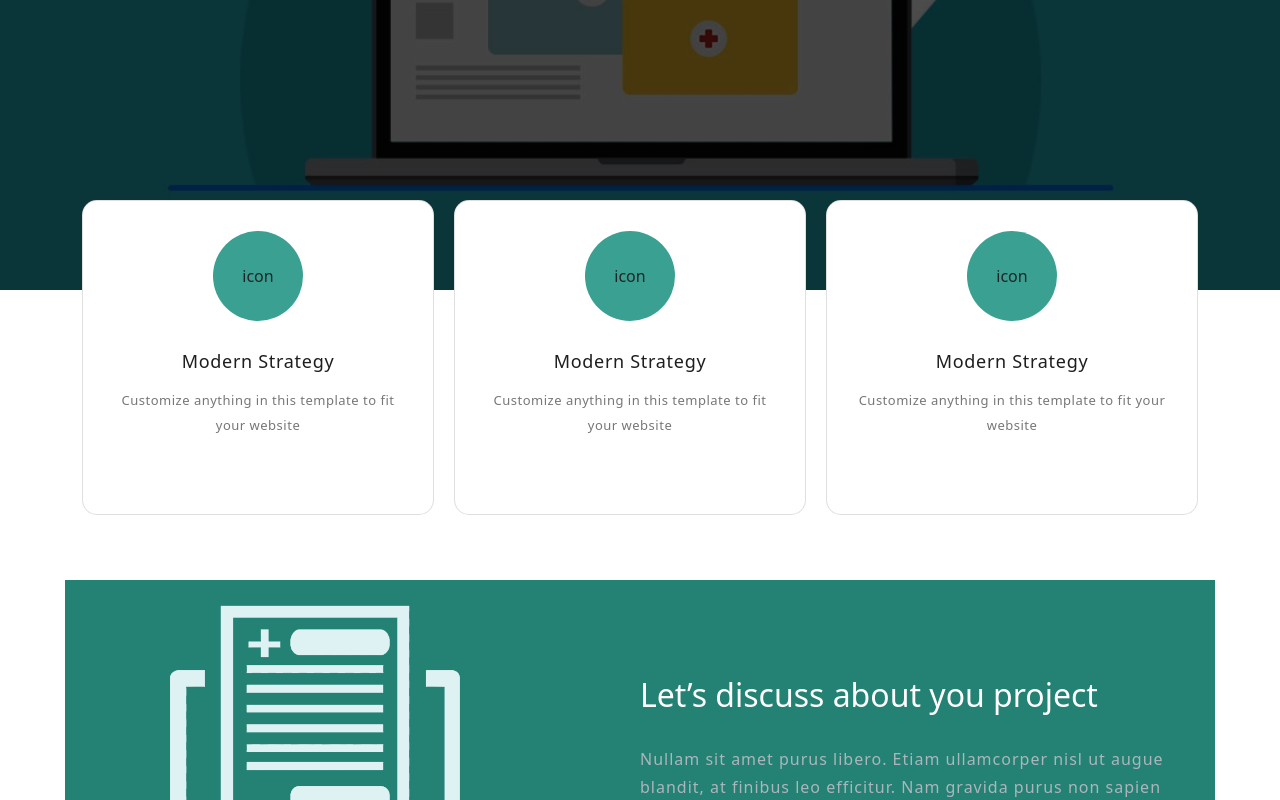
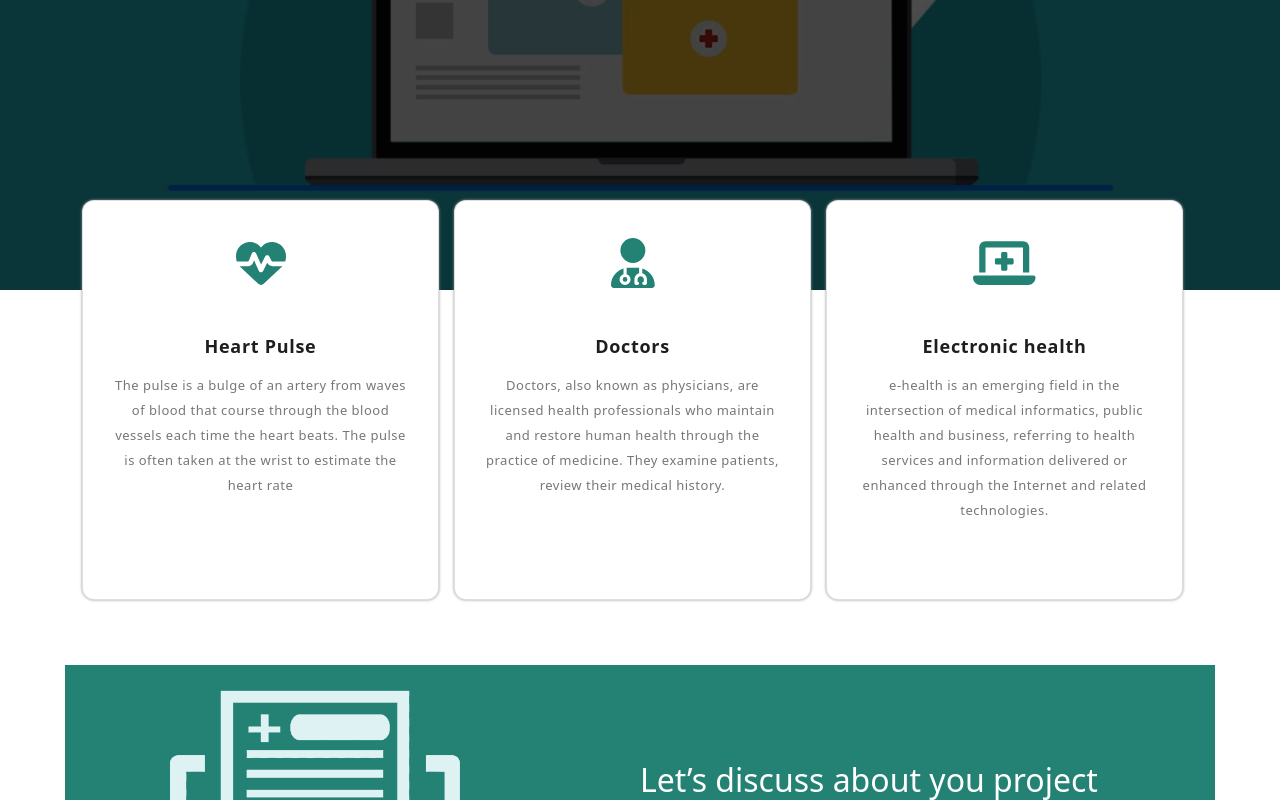
Before and after one commit to Donia-0/Medical-Record-System, a React app: page / in a window 1280 px wide. Shown: the part 510-1310 px from the top of the page. Built offline with nearby package versions, Linux system fonts and the light colour scheme.

Commit message:
hussein-landing-update

```diff
--- a/src/Css/App.css
+++ b/src/Css/App.css
@@ -644,7 +644,6 @@ a.main-button-slider {
   letter-spacing: 0.25px;
 }
 
-
 /*
 ---------------------------------------------
 features
@@ -655,17 +654,12 @@ features
   height: 100%;
   display: block;
   background: #ffffff;
-  box-shadow: 0 0px 0px 0 rgba(0, 0, 0, 0.1);
-
-  border-radius: 15px !important;
+  box-shadow: 0px 0px 3px 0px rgb(152, 151, 151);
+  border-radius: 12px !important;
   padding: 30px;
-
   position: relative;
   margin-bottom: 30px;
-}
-
-.card:hover .icon {
-  background-color: #6dced4;
+  margin-right: 15px;
 }
 
 .card .icon {
@@ -674,20 +668,16 @@ features
   line-height: 90px;
   margin: auto;
   position: relative;
-  margin-bottom: 30px;
-  background: #389f90fc;
-  -webkit-border-radius: 50%;
-  -moz-border-radius: 50%;
+  margin-bottom: 15px;
   border-radius: 50%;
 }
-
-.card .icon i {
-  font-size: 18px;
-  color: #fff;
+.card .icon .svg-inline--fa {
+  font-size: 50px;
+  color: #238274;
 }
 
 .card .title {
-  font-weight: 500;
+  font-weight: bold;
   font-size: 18px;
   color: #1e1e1e;
   letter-spacing: 0.7px;
--- a/src/components/layout/Cards.js
+++ b/src/components/layout/Cards.js
@@ -1,9 +1,12 @@
+import { FontAwesomeIcon } from "@fortawesome/react-fontawesome";
 import React from "react";
 
 const Cards = (props) => {
   return (
     <div>
-      <div className="icon">icon</div>
+      <div className="icon">
+        <FontAwesomeIcon icon={props.icon} />
+      </div>
       <h5 className="title">{props.title}</h5>
       <p>{props.text}</p>
     </div>
--- a/src/components/layout/Landing.js
+++ b/src/components/layout/Landing.js
@@ -3,6 +3,11 @@ import React from "react";
 import section1 from "../../images/section1.png";
 import section2 from "../../images/light-color.png";
 import Cards from "./Cards";
+import {
+  faHeartPulse,
+  faLaptopMedical,
+  faUserDoctor,
+} from "@fortawesome/free-solid-svg-icons";
 
 const Landing = () => {
   return (
@@ -37,51 +42,41 @@ const Landing = () => {
             <div className="col-lg-12">
               <div className="row">
                 {/* <!-- ***** Features Small Item Start ***** --> */}
-                <div
-                  className="col-lg-4 col-md-6 col-sm-6 col-12"
-                  style={{ paddingRight: "20px" }}
-                >
+                <div className="col-lg-4 col-md-6 col-sm-6 col-12">
                   <div className="card">
                     <Cards
-                      title="Modern Strategy"
-                      text=" Customize anything in this template to fit your website"
+                      icon={faHeartPulse}
+                      title="Heart Pulse"
+                      text="The pulse is a bulge of an artery from waves of blood that course through the blood vessels each time the heart beats. The pulse is often taken at the wrist to estimate the heart rate"
                     />
                   </div>
                 </div>
-                {/* <!-- ***** Features Small Item End ***** --> */}
 
-                {/* <!-- ***** Features Small Item Start ***** --> */}
-                <div
-                  className="col-lg-4 col-md-6 col-sm-6 col-12"
-                  style={{ paddingRight: "20px" }}
-                >
+                <div className="col-lg-4 col-md-6 col-sm-6 col-12">
                   <div className="card">
                     <Cards
-                      title="Modern Strategy"
-                      text=" Customize anything in this template to fit your website"
+                      icon={faUserDoctor}
+                      title="Doctors"
+                      text="Doctors, also known as physicians, are licensed health professionals who maintain and restore human health through the practice of medicine. They examine patients, review their medical history."
                     />
                   </div>
                 </div>
-                {/* <!-- ***** Features Small Item End ***** --> */}
 
-                {/* <!-- ***** Features Small Item Start ***** --> */}
                 <div class="col-lg-4 col-md-6 col-sm-6 col-12">
                   <div class="card">
                     <Cards
-                      title="Modern Strategy"
-                      text=" Customize anything in this template to fit your website"
+                      icon={faLaptopMedical}
+                      title="Electronic health"
+                      text="e-health is an emerging field in the intersection of medical informatics, public health and business, referring to health services and information delivered or enhanced through the Internet and related technologies."
                     />
                   </div>
                 </div>
-                {/* <!-- ***** Features Small Item End ***** --> */}
               </div>
             </div>
           </div>
         </div>
       </section>
-      {/* <!-- ***** Features Small End ***** --> */}
 
-      {/* <!-- ***** Features Big Item Start ***** --> */}
       <div className="section-container">
         <section class="section ">
           <div class="container">
```
